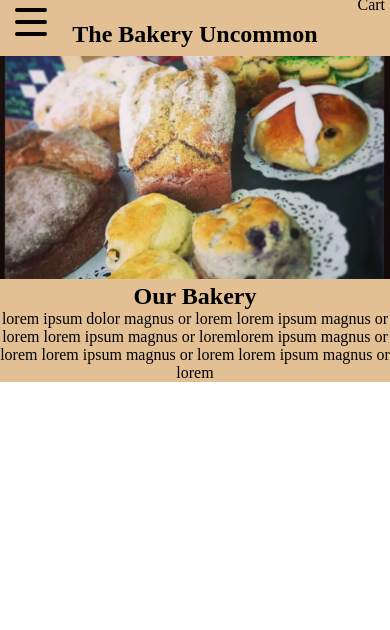
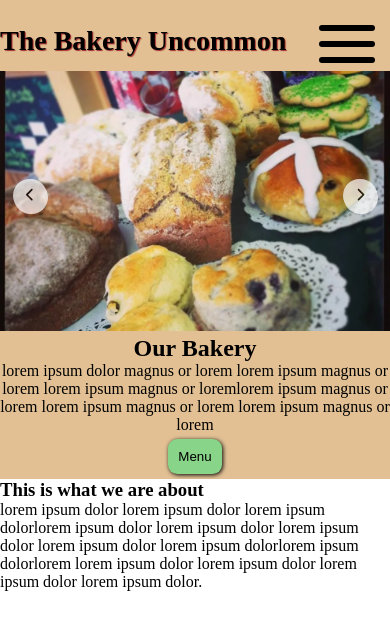
Before and after one commit to davidl117/The-Bakery-Uncommon, a React (Create React App) app: page / in a window 390 px wide. Shown: the top 630 px of the page. Built offline with nearby package versions, Linux system fonts and the light colour scheme.

Commit message:
menu button and navigation arrows on mobile

```diff
--- a/src/Components/Hero.js
+++ b/src/Components/Hero.js
@@ -1,5 +1,8 @@
 import React from "react";
 import "./HeroStyle.css";
+import { FontAwesomeIcon } from "@fortawesome/react-fontawesome";
+import { faChevronRight, faChevronLeft } from '@fortawesome/free-solid-svg-icons'
+
 
 export default function Hero() {
 
@@ -7,11 +10,33 @@ export default function Hero() {
     return (
         <>
             <section className="hero-container">
-            <img src="./images/baked-goods-FP.jpg" alt="bakery foods" />
-                <h2>Our Bakery</h2>
-                <p>lorem ipsum dolor magnus or lorem lorem ipsum magnus or lorem
-                lorem ipsum magnus or loremlorem ipsum magnus or lorem
-                lorem ipsum magnus or lorem lorem ipsum magnus or lorem
+                <img src="./images/baked-goods-FP.jpg" alt="baked goods" />
+                <div className="scroll-btn-pstn">
+                    <button className="scroll-btn left">
+                        <FontAwesomeIcon
+                            icon={faChevronLeft}
+                        />
+                    </button>
+                    <button className="scroll-btn right">
+                        <FontAwesomeIcon
+                            icon={faChevronRight}
+                        />
+                    </button>
+                </div>
+                    <h2 className="sub-title">Our Bakery</h2>
+                    <p className="article-text">lorem ipsum dolor magnus or lorem lorem ipsum magnus or lorem
+                    lorem ipsum magnus or loremlorem ipsum magnus or lorem
+                    lorem ipsum magnus or lorem lorem ipsum magnus or lorem
+                    </p>
+                <button className="hero-menu-btn">Menu</button>
+            </section>
+
+            <section className="hero-lower">
+                <h3 className="subArticle-h3">This is what we are about </h3>
+                <p>
+                    lorem ipsum dolor lorem ipsum dolor lorem ipsum dolorlorem ipsum dolor lorem ipsum dolor
+                    lorem ipsum dolor lorem ipsum dolor lorem ipsum dolorlorem ipsum dolorlorem
+                    lorem ipsum dolor lorem ipsum dolor lorem ipsum dolor lorem ipsum dolor.
                 </p>
             </section>
         </>
--- a/src/Components/HeroStyle.css
+++ b/src/Components/HeroStyle.css
@@ -1,11 +1,63 @@
-
 .hero-container {
     text-align: center;
     background-color: rgb(226, 192, 148);
-    padding-top: 5px;
 }
 
 img {
     max-width: 100%;
-    max-height: 100%;
+    object-fit: contain;
 }
+
+.hero-menu-btn {
+    margin: 5px;
+    padding: 10px;
+    border: none;
+    border-radius:0.7em;
+    box-shadow: 1px 1px 4px black;
+    background-color: rgb(136, 212, 136);
+}
+
+.scroll-btn {
+    border: none;
+    border-radius: 100%;
+    height: 2.1rem;
+    width: 2.1rem;
+    opacity: 0.5;
+    background-color: white;
+    margin-top: -40%;
+    box-shadow: 1px 2px white;
+    opacity: 0.7;
+}
+
+.scroll-btn-pstn {
+   display: flex;
+   justify-content: space-between;
+}
+
+.scroll-btn, .right {
+    margin-right: 1em;
+}
+
+.scroll-btn, .left {
+    margin-left: 1em;
+}
+
+button {
+    cursor: pointer;
+}
+
+@media (min-width: 800px) {
+    img {
+
+        object-fit: contain;
+        width: 100%;
+        height: auto;
+        overflow: hidden;
+    }
+
+    .hero-lower {
+        background-color: rgb(28, 33, 37);
+        /* height: 100vh; */
+        color: burlywood;
+    }
+}
--- a/src/Components/NavigationBar.js
+++ b/src/Components/NavigationBar.js
@@ -22,32 +22,32 @@ export default function Navigation() {
 
     return (
         <div>
-            <div className="ham-bars" onClick={toggleMenu}>
-                <div className={burger_bar}></div>
-                <div className={burger_bar}></div>
-                <div className={burger_bar}></div>
-            </div>
-            <h1 className="title">The Bakery Uncommon</h1>
+            <h1 className="title">The Bakery Uncommon
+                <span>
+                    <div className="ham-bars" onClick={toggleMenu}>
+                        <div className={burger_bar}></div>
+                        <div className={burger_bar}></div>
+                        <div className={burger_bar}></div>
+                    </div>
+                </span>
+            </h1>
             <p className="shopping-cart">Cart</p>
             <nav className={`navigationBar-container ${menu_class}`}>
                 <li>
-                <Link to="/">Text</Link>
+                <Link to="/">Home</Link>
                 </li>
                 <li>
-                <Link to="/">Text</Link>
+                <Link to="/">Menu</Link>
+                </li>
+                <h1 className="titleD">The Bakery Uncommon</h1>
+                <li>
+                <Link to="/">About</Link>
                 </li>
                 <li>
-                <Link to="/">Text</Link>
+                <Link to="/">Contact us</Link>
                 </li>
-                <li>
-                <Link to="/">Text</Link>
-                </li>
-                <li>
-                <Link to="/">Text</Link>
-                </li>
-                <li>
-                <Link to="/">Text</Link>
-                </li>
+                <button>Sign up</button>
+                <button>Login</button>
             </nav>
         </div>
     )
--- a/src/Components/NavigationStyle.css
+++ b/src/Components/NavigationStyle.css
@@ -1,11 +1,12 @@
 .navigationBar-container {
     background-color: rgba(98, 114, 163, 0.5);
     display: flex;
-    justify-content: space-around;
+    justify-content: space-evenly;
     list-style-type: none;
     height: 100%;
     font-size: 1.5rem;
     max-width: 100%;
+    padding: 20px;
 }
 
 nav li {
@@ -14,12 +15,30 @@ nav li {
     align-items: center;
 }
 
+a:hover, a:active {
+    background-color: rgb(197, 170, 137);
+    transition: 200ms;
+}
+
 .title {
-    display: flex;
+
+    display: none;
     justify-content: center;
     font-weight: bolder;
     font-size: 3rem;
     padding-bottom: 0.5rem;
+}
+
+.titleD {
+    text-shadow: 1px 1px 1px  brown;
+}
+
+.shopping-cart {
+    display: flex;
+    justify-content: flex-end;
+    position: relative;
+    top: 30px;
+    margin-top: -25px;
 }
 
 
@@ -28,43 +47,53 @@ nav li {
         display: none;
     }
 
+    .title {
+        display: flex;
+        justify-content: space-between;
+        font-size: 1.75rem;
+        max-width: 800px;
+        padding-top: 25px;
+        background-color: rgb(226, 192, 148);
+        text-shadow: 1px 1px 1px  brown;
+    }
+
     .ham-bars {
-        width: 4.25rem;
         display: flex;
         flex-direction: column;
-        justify-content: space-between;
+        align-items: flex-start;
         cursor: pointer;
+        padding-right: 15px;
+        margin-top: -10px;
     }
 
     .burger-bar {
         z-index: 2;
         width: 2em;
-        height: 0.25em;
+        height: 0.2em;
         background-color: rgb(0, 0, 0);
         border-radius: 7px;
-        margin-top: 0.5em;
-        margin-left: 15px;
+        margin-top: 0.37em;
     }
     /* ------------burger bar animation-------------- */
 
     .burger-bar.clicked:nth-child(1) {
-        transform: rotate(45deg) translate(0.35em, .5em);
-        transition: ease-out 0.5s;
+        transform: rotate(45deg) translate(0.123em, .45em);
+        transition: ease-out 200ms;
     }
 
     .burger-bar.clicked:nth-child(2) {
         transform: scale(0.1);
-        transition: ease-out  0.5s;
+        transition: ease-out  200ms;
     }
 
     .burger-bar.clicked:nth-child(3) {
-        transform:rotate(135deg) translate(-0.5em, .75em);
-        transition: ease-out  0.5s;
+        transform:rotate(135deg) translate(-0.35em, .70em);
+        transition: ease-out  200ms;
     }
 
     .burger-bar.unclicked {
         transform: rotate(0) translate(0);
-        transition: cubic-bezier(0.46, 0.78, 0.67, 0.95) 0.5s;
+        transition: cubic-bezier(0.46, 0.78, 0.67, 0.95) 200ms;
     }
 
     /*---------end burger bar animation-------- */
@@ -73,44 +102,53 @@ nav li {
         display: none;
     }
 
-    .title {
-        display: flex;
-        justify-content: center;
-        font-size: 1.5rem;
-        text-align: center;
-        position: relative;
-        top: -30px;
-        min-width: 360px;
-        margin-top: -10px;
-        padding-top: 25px;
-        background-color: rgb(226, 192, 148);
-    }
 
     .menu-open {
-        background-color: rgb(226, 192, 148);
+        background-color: snow;
+        position: fixed;
         height: 100vh;
         min-width: 100vh;
         display: flex;
         flex-direction: column;
-        align-items: center;
-        margin-top: 25px;
+        align-items: flex-start;
+        justify-content: flex-start;
+        animation: to-top 250ms ease-in;
     }
 
-    .menu-open.clicked {
-        animation: to-top 500ms ease-in;
+    .menu-open li {
+        margin-top: 35px;
+        font-family:Verdana, Tahoma, sans-serif;
     }
+
+    a, a:visited
+    {
+        text-decoration: none;
+    }
+
+    a:hover, a:active {
+        text-decoration: underline;
+    }
+
     @keyframes to-top {
         0%{
-            transform: translateY(100%);
+            transform: translateX(100%);
         }
     }
 
+    .menu-open button {
+        border: none;
+        margin-top: 25px;
+        font-size: large;
+        padding: 3px;
+    }
+
+   /* style menu buttons */
+
+
     .shopping-cart {
-        display: flex;
-        justify-content: flex-end;
-        padding-right: 5px;
-        margin-top: -90px;
-        position: relative;
-        z-index: 1;
+        display: none;
+    }
+    .titleD {
+        display: none;
     }
 }
```
